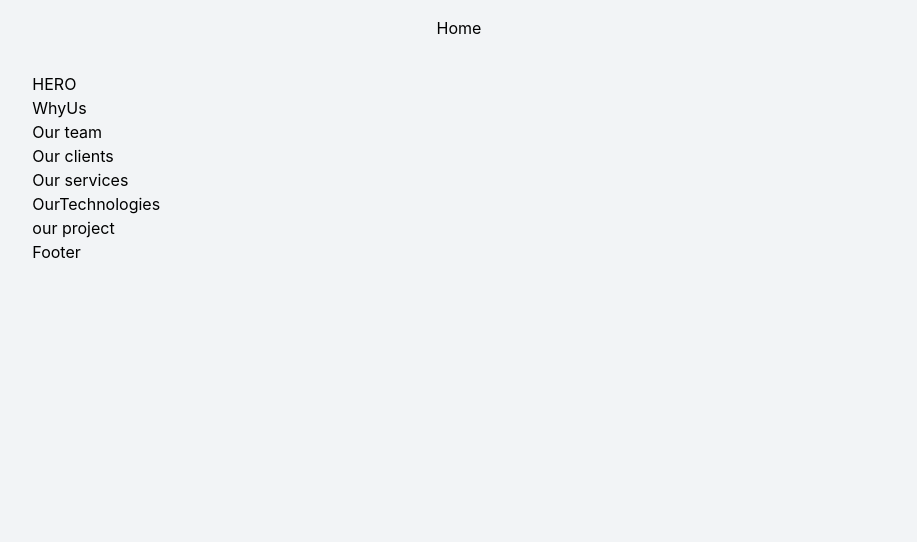
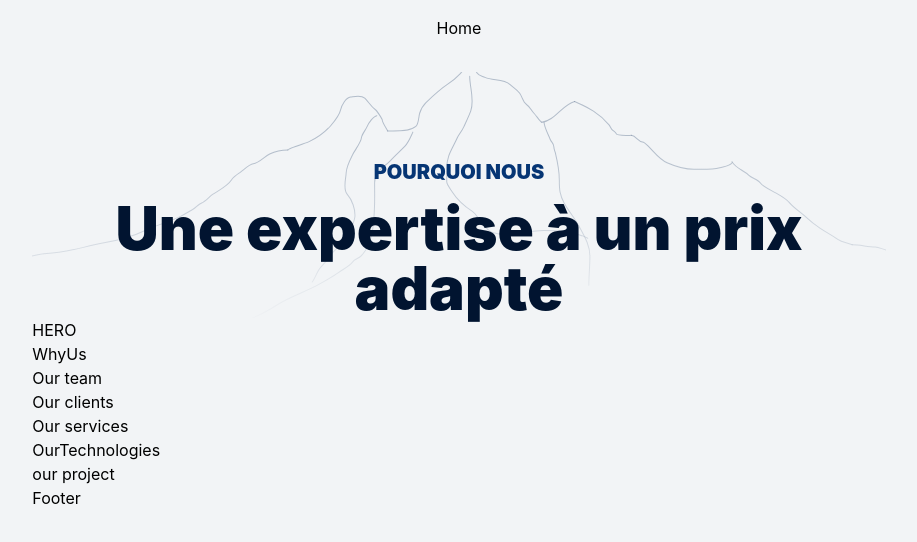
Before and after one commit to Support-Informatique/support-informatique.ch, a React (Vite) app: page / in a window 1280 px wide. Shown: the top 542 px of the page, without its empty margins (181-1098 px from the left). Built offline with nearby package versions, Linux system fonts and the light colour scheme; a web font is replaced by a local one.

Commit message:
💄add SectionTitle component

```diff
--- /dev/null
+++ b/src/components/SectionTitle.tsx
@@ -0,0 +1,33 @@
+// images
+import bgImage from '@/assets/images/line-mountains-peak.svg'
+
+// interfaces
+interface SectionTitleProps {
+  title: string
+  subtitle: string
+}
+
+const SectionTitle: React.FC<SectionTitleProps> = ({ title, subtitle }) => {
+  return (
+    <div
+      className={
+        'flex flex-col justify-end bg-line-mountains-peak bg-no-repeat  bg-center relative'
+      }
+    >
+      <img src={bgImage} alt='bgImage' className={'invisible max-w-fit'} />
+      <div
+        className={
+          'flex flex-col items-center justify-center gap-y-3 absolute w-full'
+        }
+      >
+        <span className={'text-primary text-xl uppercase font-black'}>
+          {subtitle}
+        </span>
+        <p className={'text-darkText text-6xl font-black text-center'}>
+          {title}
+        </p>
+      </div>
+    </div>
+  )
+}
+export default SectionTitle
--- a/src/pages/Home.tsx
+++ b/src/pages/Home.tsx
@@ -5,19 +5,24 @@
 // functions
 
 // components
-import Page from '../components/Page'
-import Footer from '../components/sections/Footer'
-import Hero from '../components/sections/Hero'
-import OurClients from '../components/sections/OurClients'
-import OurProjects from '../components/sections/OurProjects'
-import OurServices from '../components/sections/OurServices'
-import OurTeam from '../components/sections/OurTeam'
-import OurTechnologies from '../components/sections/OurTechnologies'
-import WhyUs from '../components/sections/WhyUs'
+import Page from '@/components/Page'
+import Footer from '@/components/sections/Footer'
+import Hero from '@/components/sections/Hero'
+import OurClients from '@/components/sections/OurClients'
+import OurProjects from '@/components/sections/OurProjects'
+import OurServices from '@/components/sections/OurServices'
+import OurTeam from '@/components/sections/OurTeam'
+import OurTechnologies from '@/components/sections/OurTechnologies'
+import WhyUs from '@/components/sections/WhyUs'
+import SectionTitle from '@/components/SectionTitle'
 
 const Home: React.FC = () => {
   return (
     <Page title='Home'>
+      <SectionTitle
+        title='Une expertise à un prix adapté'
+        subtitle='pourquoi nous'
+      />
       <Hero />
       <WhyUs />
       <OurTeam />
--- a/src/pages/NotFound.tsx
+++ b/src/pages/NotFound.tsx
@@ -5,7 +5,7 @@
 // functions
 
 // components
-import Page from '../components/Page'
+import Page from '@/components/Page'
 
 const NotFound: React.FC = () => {
   return (
--- a/src/pages/Router.tsx
+++ b/src/pages/Router.tsx
@@ -2,8 +2,8 @@
 import { BrowserRouter, Routes, Route } from 'react-router-dom'
 
 // pages
-import Home from '../pages/Home'
-import NotFound from '../pages/NotFound'
+import Home from '@/pages/Home'
+import NotFound from '@/pages/NotFound'
 
 const Router: React.FC = () => {
   return (
```
